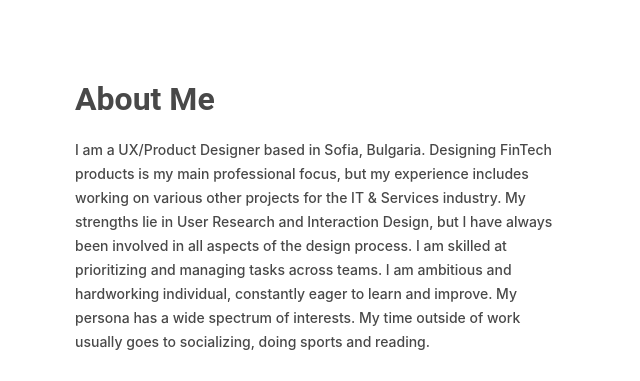
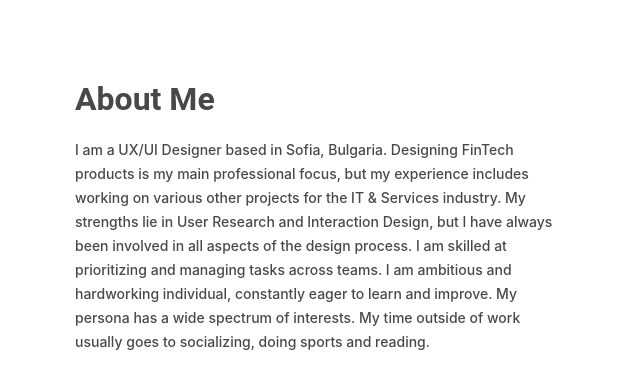
Before and after one commit to tonchevgeorgi97/UX-TONCHEV-PORTFOLIO, a plain HTML site: page index.html in a window 1280 px wide. Shown: the part 840-1221 px from the top of the page, 630-1270 px from the left. Drawn offline with Linux system fonts and the light colour scheme; some packages are replaced by stand-ins of ours.

Commit message:
update from home for responsibilities

```diff
--- a/index.html
+++ b/index.html
@@ -152,7 +152,7 @@
                     <div class="col-sm-12 col-md-6">
                         <div class="mh-about-inner">
                             <h2 class="wow fadeInUp" data-wow-duration="0.8s" data-wow-delay="0.1s">About Me</h2>
-                            <p style="font-weight: 500;" class="wow fadeInUp" data-wow-duration="0.8s" data-wow-delay="0.2s"> I am a UX/Product Designer based in Sofia, Bulgaria. Designing FinTech products is my main professional focus, but my experience includes working on various other projects for the IT & Services industry. My strengths lie in User Research and Interaction Design, but I have always been involved in all aspects of the design process. I am skilled at prioritizing and managing tasks across teams. I am ambitious and hardworking individual, constantly eager to learn and improve. My persona has a wide spectrum of interests. My time outside of work usually goes to socializing, doing sports and reading.
+                            <p style="font-weight: 500;" class="wow fadeInUp" data-wow-duration="0.8s" data-wow-delay="0.2s"> I am a UX/UI Designer based in Sofia, Bulgaria. Designing FinTech products is my main professional focus, but my experience includes working on various other projects for the IT & Services industry. My strengths lie in User Research and Interaction Design, but I have always been involved in all aspects of the design process. I am skilled at prioritizing and managing tasks across teams. I am ambitious and hardworking individual, constantly eager to learn and improve. My persona has a wide spectrum of interests. My time outside of work usually goes to socializing, doing sports and reading.
                             </p>
                             <div class="mh-about-tag wow fadeInUp" data-wow-duration="0.8s" data-wow-delay="0.3s">
                                 <ul>
```
